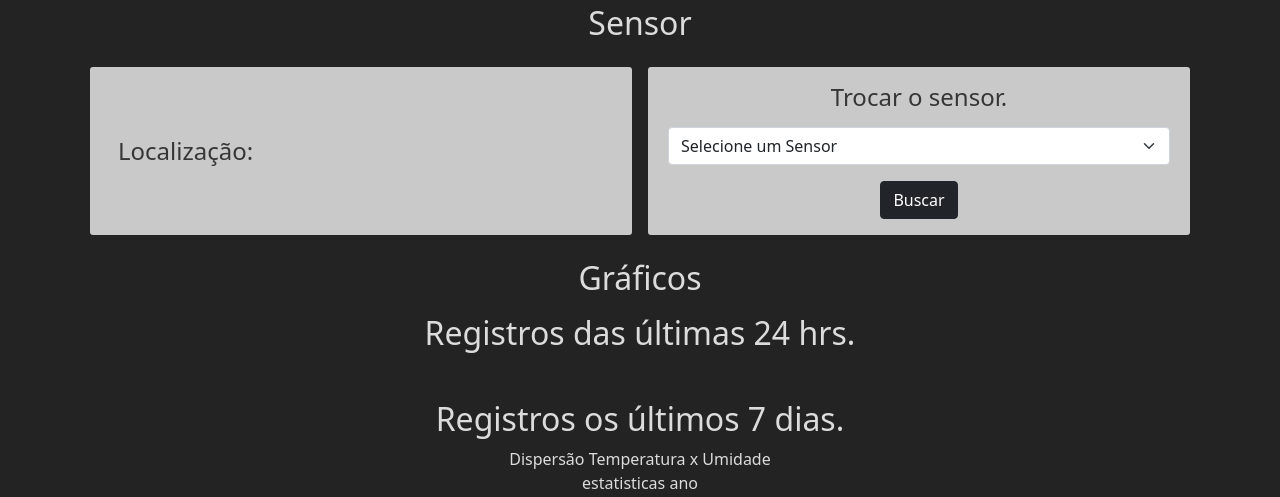
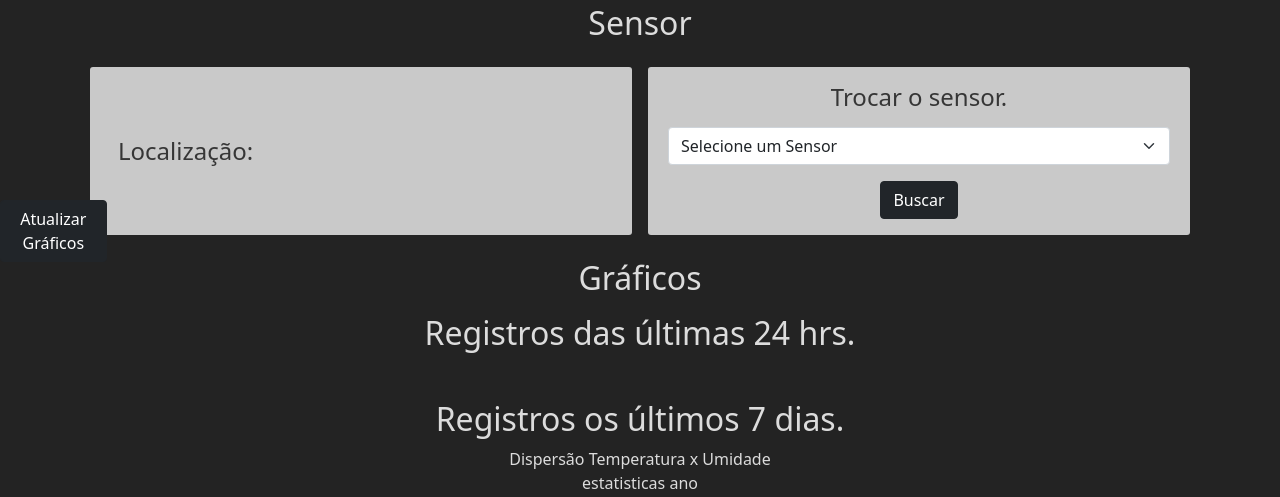
Before and after one commit to Fat83dotcom/Site_Estacao_IOT, a Django app: template Core/templates/sensor/sensors.html in a window 1280 px wide. Shown: the part 185-682 px from the top of the page. Run offline with Django 3.2, Linux system fonts and the light colour scheme; the template is opened without the code that fills it, so the values that code supplies are empty; some libraries are stand-ins or nearby versions.

Commit message:
Implementando um botão de atualização dos gráficos.

```diff
--- a/Core/templates/sensor/sensors.html
+++ b/Core/templates/sensor/sensors.html
@@ -2,6 +2,11 @@
 {% load static %}
 {% block content %}
 <section class="container-fluid text-center position-static">
+    <div class="m-3 text-center position-fixed top-50 start-0 translate-middle-y d-grid gap-1 col-1 mx-auto">
+        <button type="button" onclick="refresh()" class="btn btn-dark"
+        style="--bs-btn-padding-y: .15rem; --bs-btn-padding-x: .5rem; --bs-btn-font-size: .50rem;"
+        >Atualizar<br>Gráficos</button>
+    </div>
     <h2 class="text-center m-3">Sensor</h2>
     <div class="row row-col-2">
         <section
```
